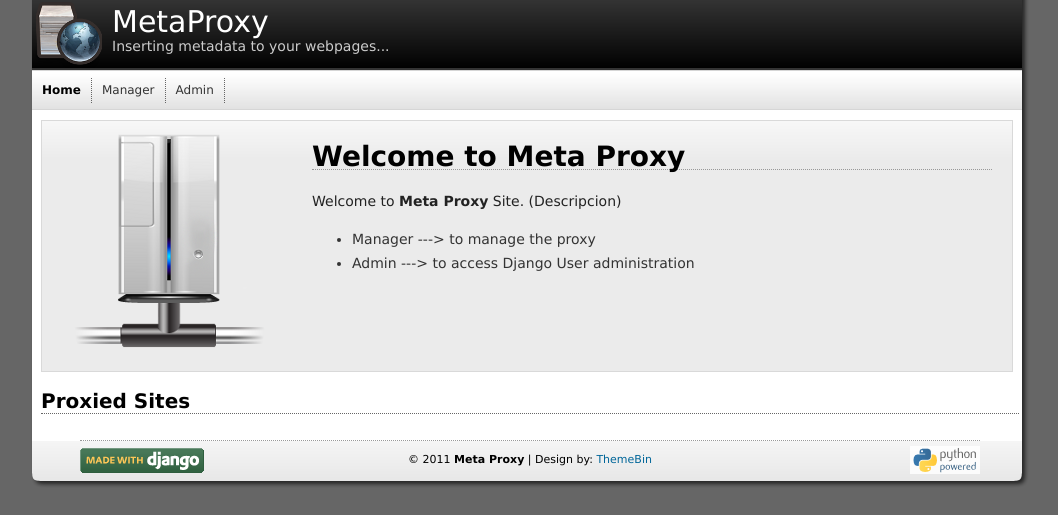
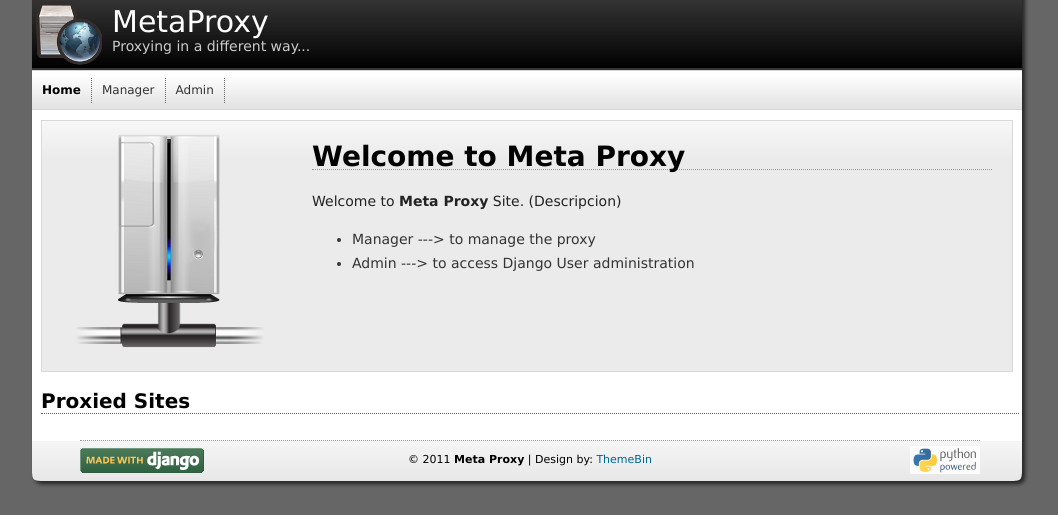
Before and after one commit to slok/metaproxy, a Django app: template templates/index.html in a window 1280 px wide. Shown: the top 515 px of the page, without its empty margins (110-1168 px from the left). Run offline with Django 3.2, Linux system fonts and the light colour scheme; the template is opened without the code that fills it, so the values that code supplies are empty; parts of the project's set-up code (start-up, migrations or seed data) failed here and were passed over.

Commit message:
Some minor changes in the index(base) template

```diff
--- a/templates/base.html
+++ b/templates/base.html
@@ -11,7 +11,7 @@
           <div id="header">
             <div id="logo"></div>
             <div id="title">MetaProxy</div>
-            <div id="tagline">Inserting metadata to your webpages...</div>
+            <div id="tagline">Proxying in a different way...</div>
           </div>
           <div id="nav">
             <div id="nbar">
```
